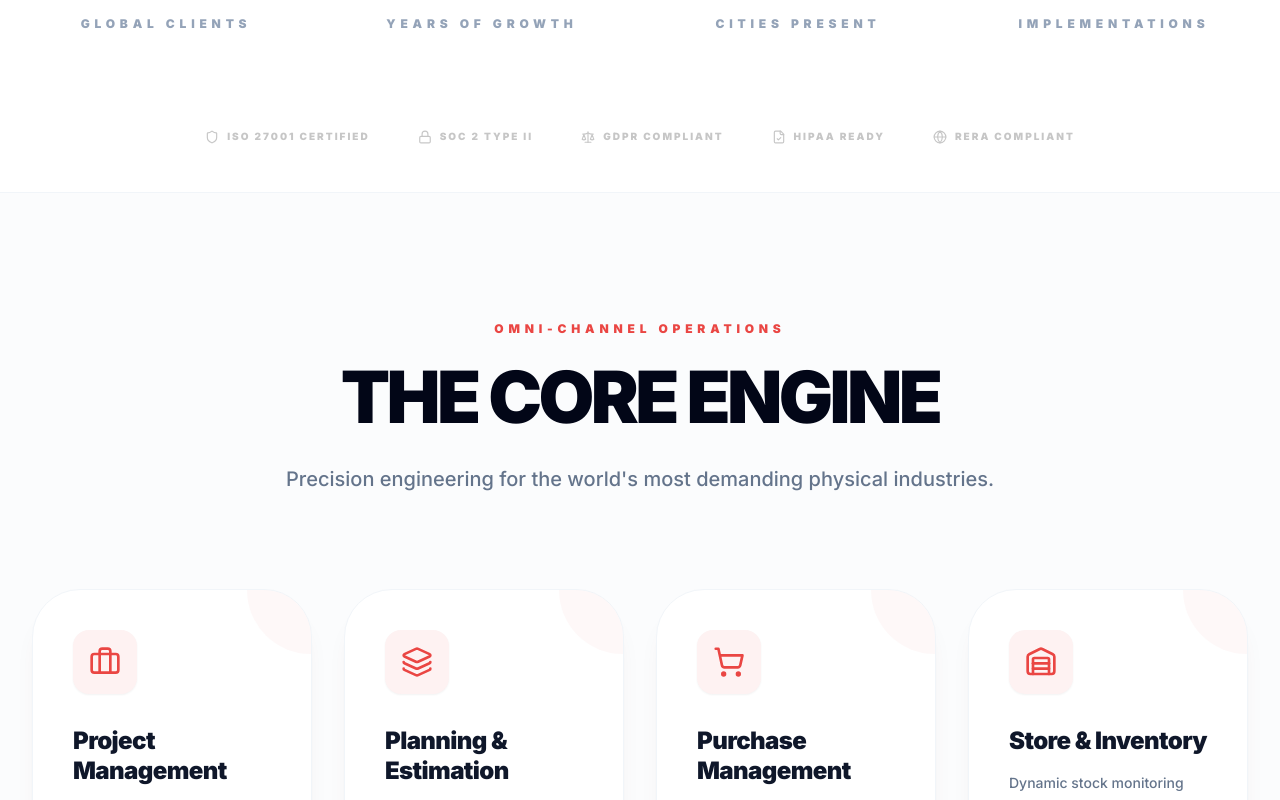
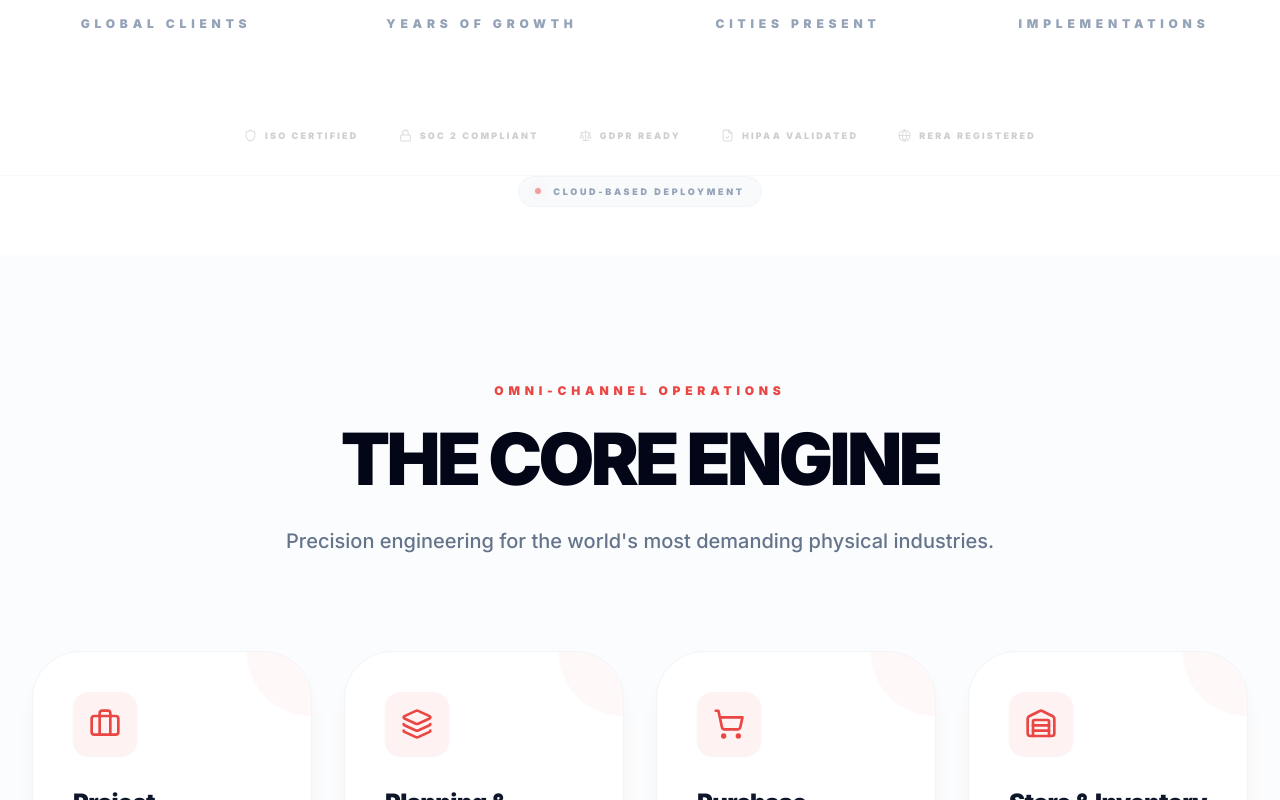
Before and after one commit to sourishdey2005/QITPES-ERP-SYSTEM-Landing-Page, a React (Vite) app: page / in a window 1280 px wide. Shown: the part 1300-2100 px from the top of the page. Built offline with nearby package versions, Linux system fonts and the light colour scheme.

Commit message:
feat(landing): Update trust badges and animation
Refine trust badge labels for clarity and consistency. Enhance the scroll-reveal animation for trust badges, making them fade in more dynamically.

```diff
--- a/App.tsx
+++ b/App.tsx
@@ -51,7 +51,8 @@ import {
   RefreshCw,
   Search,
   MonitorCheck,
-  Shield
+  Shield,
+  Cloud
 } from 'lucide-react';
 
 const ERP_URL = "https://qitpes-erp-system.vercel.app/";
@@ -72,7 +73,6 @@ const useScrollReveal = (threshold = 0.1) => {
   useEffect(() => {
     const observer = new IntersectionObserver(entries => {
       entries.forEach(entry => {
-        // Toggle visibility to enable rewind effect when scrolling up/away
         setIsVisible(entry.isIntersecting);
       });
     }, { threshold, rootMargin: '0px 0px -50px 0px' });
@@ -793,28 +793,42 @@ const StatsStrip = () => {
 const TrustBadges = () => {
   const { isVisible, domRef } = useScrollReveal();
   const badges = [
-    { icon: Shield, label: "ISO 27001 Certified" },
-    { icon: Lock, label: "SOC 2 Type II" },
-    { icon: Scale, label: "GDPR Compliant" },
-    { icon: FileCheck, label: "HIPAA Ready" },
-    { icon: Globe, label: "RERA Compliant" }
+    { icon: Shield, label: "ISO Certified" },
+    { icon: Lock, label: "SOC 2 Compliant" },
+    { icon: Scale, label: "GDPR Ready" },
+    { icon: FileCheck, label: "HIPAA Validated" },
+    { icon: Globe, label: "RERA Registered" }
   ];
 
   return (
-    <div ref={domRef} className="bg-white border-b border-slate-100 pb-12 overflow-hidden">
+    <div ref={domRef} className="bg-white border-b border-slate-50 pb-8 overflow-hidden">
       <div className="max-w-7xl mx-auto px-4 sm:px-6 lg:px-8">
-        <div className="flex flex-wrap justify-center items-center gap-x-12 gap-y-6 opacity-60">
+        <div className={`flex flex-wrap justify-center items-center gap-x-10 gap-y-6 transition-all duration-1000 ${isVisible ? 'opacity-50' : 'opacity-0'}`}>
           {badges.map((badge, idx) => (
             <div
               key={idx}
-              className={`flex items-center space-x-2 text-slate-400 grayscale hover:grayscale-0 transition-all duration-700 cubic-bezier ${isVisible ? 'opacity-100 translate-y-0' : 'opacity-0 translate-y-4'}`}
+              className={`flex items-center space-x-2 text-slate-400 grayscale hover:grayscale-0 hover:text-slate-600 transition-all duration-700 cubic-bezier ${isVisible ? 'opacity-100 translate-y-0' : 'opacity-0 translate-y-2'}`}
               style={{ transitionDelay: `${(idx + 4) * 100}ms` }}
             >
-              <badge.icon size={14} className="flex-shrink-0" />
-              <span className="text-[10px] font-black uppercase tracking-[0.2em]">{badge.label}</span>
+              <badge.icon size={13} className="flex-shrink-0 opacity-70" />
+              <span className="text-[9px] font-black uppercase tracking-[0.25em]">{badge.label}</span>
             </div>
           ))}
         </div>
+      </div>
+    </div>
+  );
+};
+
+const CloudBasedBadge = () => {
+  const { isVisible, domRef } = useScrollReveal();
+  return (
+    <div ref={domRef} className="bg-white pb-12 flex justify-center overflow-hidden">
+      <div
+        className={`inline-flex items-center px-4 py-2 rounded-full bg-slate-50 text-slate-400 text-[9px] font-black uppercase tracking-[0.3em] border border-slate-100 transition-all duration-1000 cubic-bezier ${isVisible ? 'opacity-100 translate-y-0' : 'opacity-0 translate-y-4'}`}
+      >
+        <div className="w-1.5 h-1.5 rounded-full bg-[#EA4643] mr-3 animate-pulse shadow-[0_0_8px_rgba(234,70,67,0.4)]"></div>
+        Cloud-Based Deployment
       </div>
     </div>
   );
@@ -1065,22 +1079,22 @@ const Footer = () => (
 
       <div className="border-t border-slate-100 pt-20 flex flex-col lg:flex-row justify-between items-center text-slate-400 font-bold text-[10px] tracking-[0.4em] uppercase">
         <div className="mb-8 lg:mb-0">© {new Date().getFullYear()} QITPES ERP SYSTEM. ALL RIGHTS RESERVED.</div>
-        <div className="flex flex-col sm:flex-row items-center space-y-4 sm:space-y-0 sm:space-x-5 p-5 bg-slate-50 rounded-3xl border border-slate-100 shadow-inner group overflow-hidden relative transition-all duration-700 hover:border-red-200">
-          <div className="absolute inset-0 bg-gradient-to-r from-red-50/0 via-red-50/50 to-red-50/0 bg-[length:200%_auto] animate-gradient-slow group-hover:opacity-100 opacity-50 transition-opacity"></div>
+        <div className="flex flex-col sm:flex-row items-center space-y-4 sm:space-y-0 sm:space-x-8 p-6 bg-slate-50 rounded-[3rem] border border-slate-100 shadow-inner group overflow-hidden relative transition-all duration-700 hover:border-[#EA4643]/30">
+          <div className="absolute inset-0 bg-gradient-to-r from-red-50/0 via-red-50/30 to-red-50/0 bg-[length:200%_auto] animate-gradient-slow group-hover:opacity-100 opacity-30 transition-opacity"></div>
           <div className="flex flex-col items-center sm:items-end relative z-10">
-            <span className="text-[8px] text-slate-400 mb-0.5 font-black">ARCHITECTED BY</span>
-            <span className="text-lg lg:text-xl font-black text-transparent bg-clip-text bg-gradient-to-r from-slate-900 via-[#EA4643] to-slate-900 bg-[length:200%_auto] animate-text-shimmer tracking-tighter">SOURISH DEY</span>
+            <span className="text-[7px] text-slate-400 mb-1 font-black">ARCHITECTED BY</span>
+            <span className="text-base font-black text-transparent bg-clip-text bg-gradient-to-r from-slate-900 via-[#EA4643] to-slate-900 bg-[length:200%_auto] animate-text-shimmer tracking-tighter">SOURISH DEY</span>
           </div>
           <a
             href={PORTFOLIO_URL}
             target="_blank"
-            className="relative overflow-hidden flex items-center space-x-2.5 px-5 py-2.5 bg-[#EA4643] text-white rounded-xl font-black text-[10px] hover:bg-[#D13D3A] transition-all shadow-xl shadow-red-300 transform hover:-translate-y-1 group/btn"
+            className="relative overflow-hidden flex items-center space-x-3 px-8 py-3.5 bg-[#EA4643] text-white rounded-2xl font-black text-xs hover:bg-[#D13D3A] transition-all shadow-2xl shadow-red-300 transform hover:-translate-y-1 active:scale-95 group/btn"
           >
             <span className="relative z-10 flex items-center">
-              PORTFOLIO
-              <ExternalLink size={14} className="ml-2 transition-transform duration-500 group-hover/btn:translate-x-1 group-hover/btn:-translate-y-1" />
+              VISIT PORTFOLIO
+              <ExternalLink size={16} className="ml-2.5 transition-transform duration-500 group-hover/btn:translate-x-1 group-hover/btn:-translate-y-1" />
             </span>
-            <div className="absolute top-0 -inset-full h-full w-1/2 z-5 block transform -skew-x-12 bg-gradient-to-r from-transparent to-white opacity-40 group-hover/btn:animate-shine" />
+            <div className="absolute top-0 -inset-full h-full w-1/2 z-5 block transform -skew-x-12 bg-gradient-to-r from-transparent to-white opacity-40 group-hover:animate-shine" />
           </a>
         </div>
       </div>
@@ -1095,6 +1109,7 @@ const App: React.FC = () => {
       <Hero />
       <StatsStrip />
       <TrustBadges />
+      <CloudBasedBadge />
       <Solutions />
       <TechnicalArchitecture />
       <RoleExperience />
```
